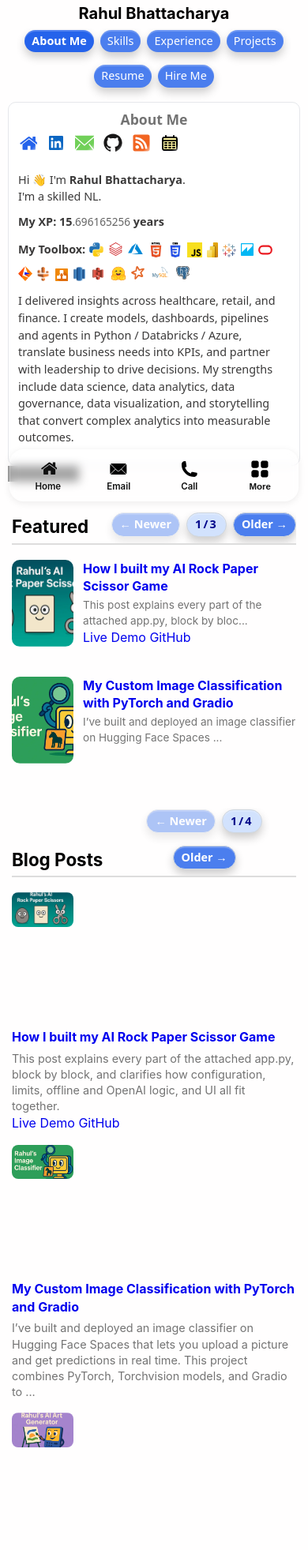
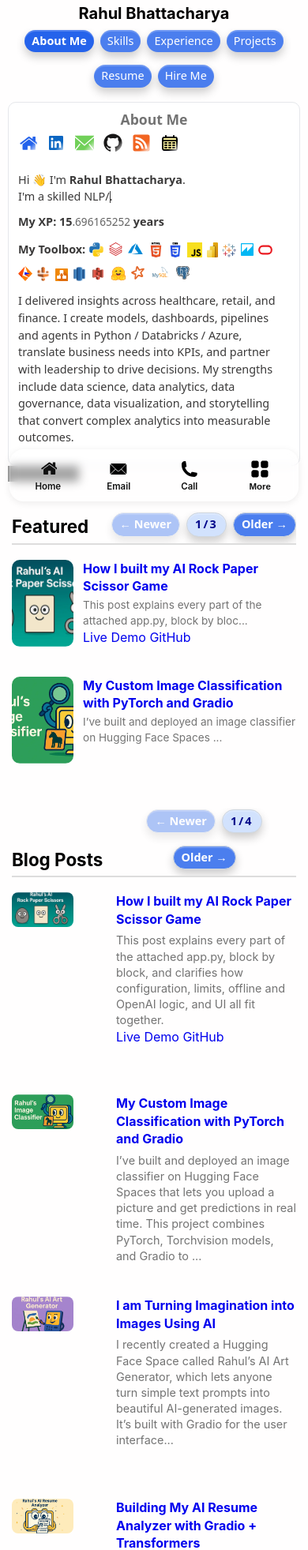
Before and after one commit to RahulBhattacharya1/RahulBhattacharya1.github.io, a Jekyll site: the page built from index.html, in a window 390 px wide, cut to the strip 255-2218 px from the top of the page. Shown: the whole strip at 79% size. Built offline with Jekyll 4.4.1, drawn with Linux system fonts in a browser that asks for light colours; the list of posts is cut into pages by our own code; grey boxes are pictures that could not be loaded.

Commit message:
Update index.html

```diff
--- a/index.html
+++ b/index.html
@@ -265,6 +265,36 @@
     max-width: 150px !important;
   }
 }
+@media (max-width: 720px) {
+  section.posts .post-strip {
+    display: flex !important;
+    flex-direction: column !important;   /* stack cards vertically */
+    gap: 16px !important;
+    overflow: visible !important;
+    white-space: normal !important;
+    scroll-snap-type: none !important;
+    -webkit-overflow-scrolling: auto !important;
+  }
+
+  section.posts .post-strip .post-item {
+    display: flex !important;            /* row layout for each card */
+    flex-direction: row !important;      /* image left, text right */
+    align-items: flex-start;
+    gap: 12px;
+    width: 100% !important;
+    min-width: 0 !important;
+    margin: 0 !important;
+  }
+
+  section.posts .post-strip .thumb {
+    flex: 0 0 120px !important;          /* keep thumbnail fixed size */
+    max-width: 120px !important;
+  }
+
+  section.posts .post-strip .post-text {
+    flex: 1;
+  }
+}
 
 </style>
 
```
